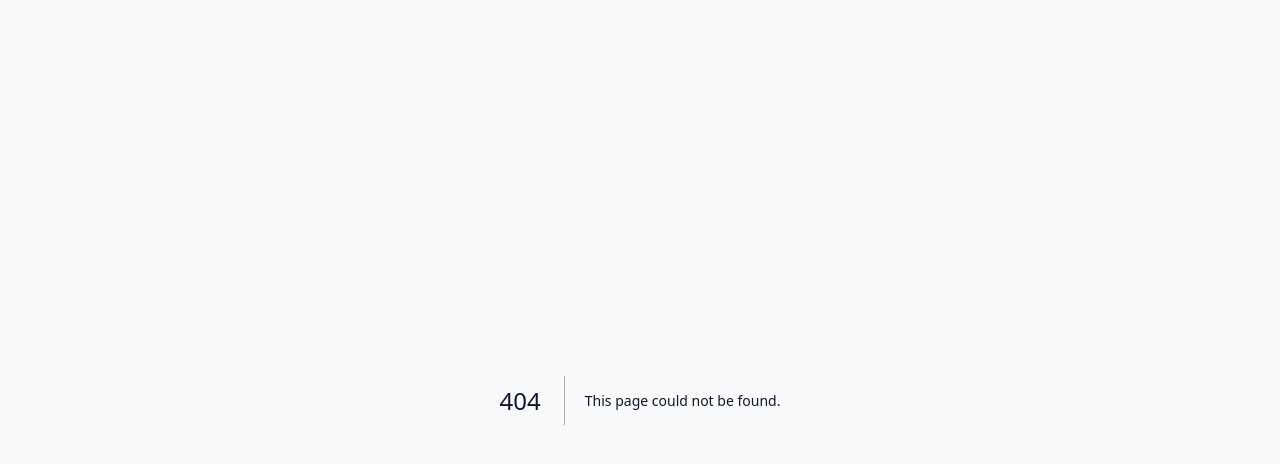
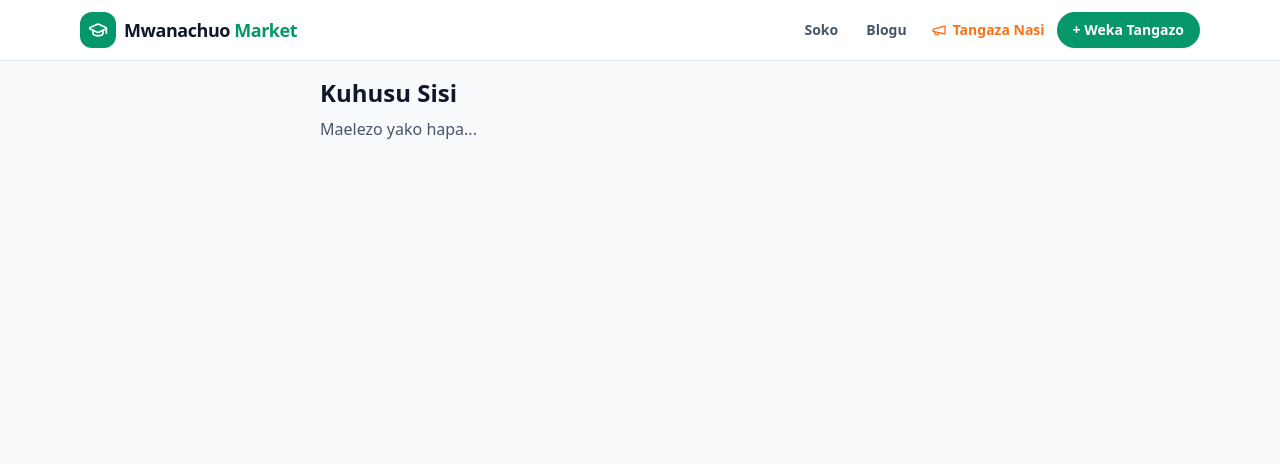
Before and after one commit to silvabunela-byte/Mwanachuo-Market, a Next.js app: page /kuhusu in a window 1280 px wide. Before the commit this address had no page. Shown: the top 464 px of the page. Built offline with nearby package versions, Linux system fonts and the light colour scheme.

Commit message:
Create KuhusuPage component with Navbar

```diff
--- /dev/null
+++ b/src/app/kuhusu/page.tsx
@@ -0,0 +1,13 @@
+import Navbar from "@/components/Navbar";
+
+export default function KuhusuPage() {
+  return (
+    <div className="min-h-screen bg-slate-50">
+      <Navbar />
+      <main className="mx-auto max-w-2xl p-4">
+        <h1 className="text-2xl font-extrabold">Kuhusu Sisi</h1>
+        <p className="mt-2 text-slate-600">Maelezo yako hapa...</p>
+      </main>
+    </div>
+  );
+}
```
